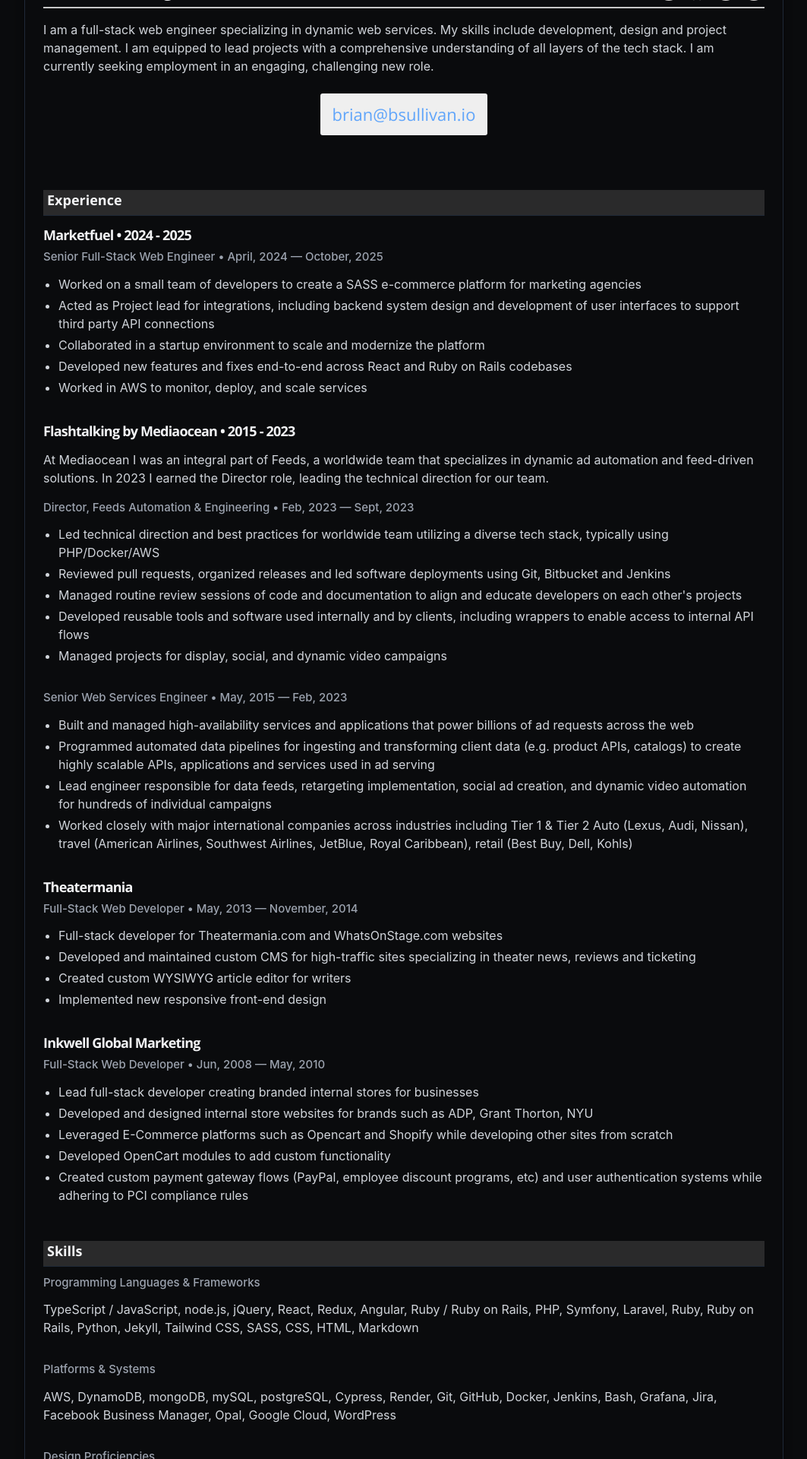
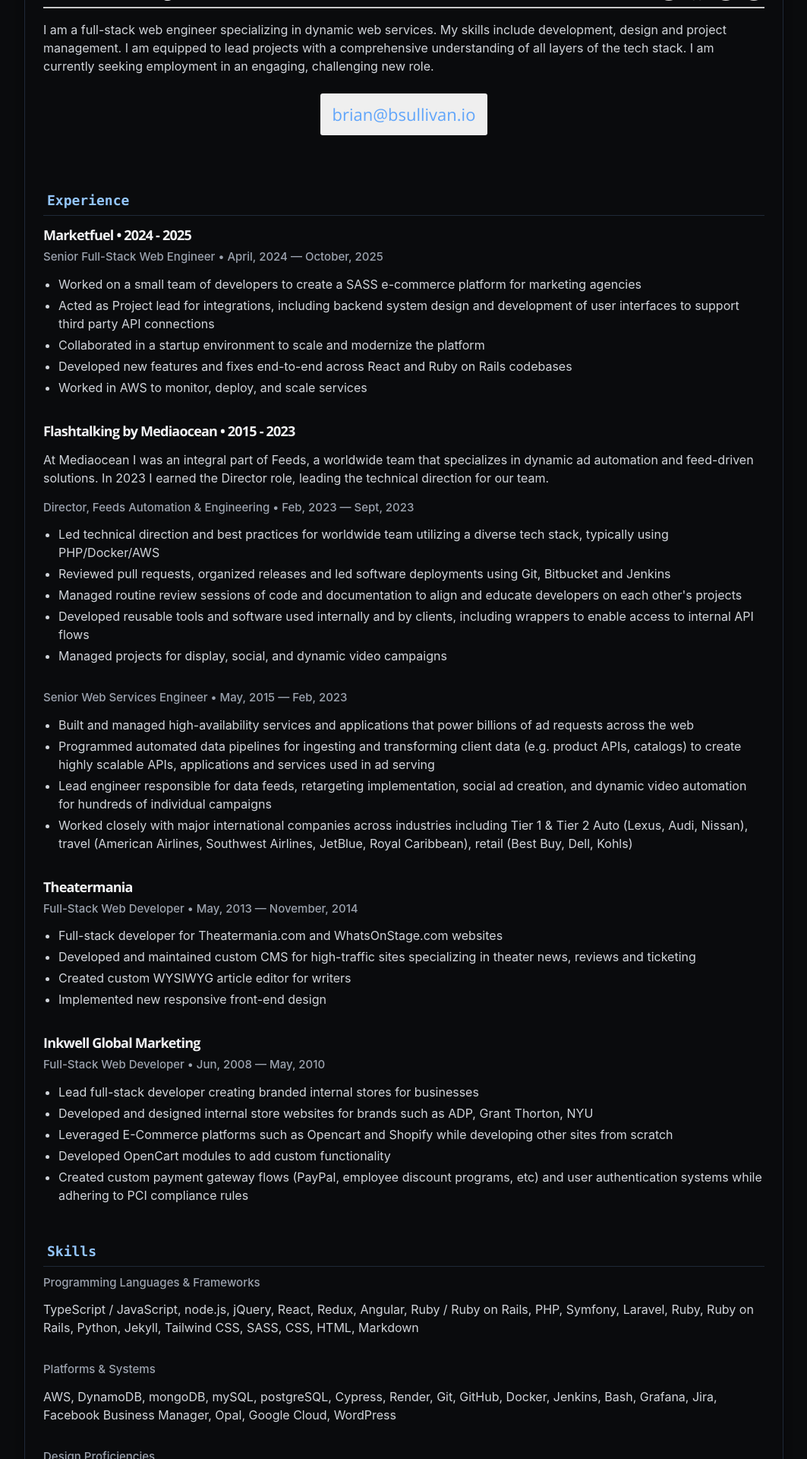
Before and after one commit to bsullivan-io/bsullivan.io, a Jekyll site: the page built from resume/index.html, in a window 1280 px wide. Shown: the part 363-2283 px from the top of the page at 76% size, without its empty margins (108-1171 px from the left). Built offline with Jekyll 4.4.1, drawn with Linux system fonts in a browser that asks for light colours.

Commit message:
fix header styling

```diff
--- a/_layouts/resume2.html
+++ b/_layouts/resume2.html
@@ -38,7 +38,19 @@
       .resume-content .page-header h1, .resume-content h2, .resume-content h3, .resume-content h4, .resume-content h5 { color: #f3f4f6; }
       .resume-content .resume-item-copy, .resume-content p, .resume-content li { color: #d1d5db; }
       .resume-content .section-header { margin: 24px 0 10px; padding: 0; border: 0; background: transparent; }
-      .resume-content .section-header h2 { margin: 0; font-size: 1.125rem; line-height: 1.5; font-weight: 700; color: #f3f4f6; border-bottom: 1px solid #1f2937; padding-bottom: 6px; text-transform: none; letter-spacing: normal; }
+      .resume-content .section-header h2 {
+        margin: 0;
+        font-size: 1.125rem;
+        line-height: 1.5;
+        font-weight: 700;
+        font-family: ui-monospace, SFMono-Regular, Menlo, Monaco, Consolas, "Liberation Mono", "Courier New", monospace;
+        color: #93c5fd; /* same as path '~/resume' */
+        border-bottom: 1px solid #1f2937;
+        padding-bottom: 6px;
+        text-transform: none;
+        letter-spacing: normal;
+        background: transparent;
+      }
       .resume-content .wrapper { background: transparent; }
       .resume-content .header-name { font-size: 2rem; line-height: 1.2; margin: 0 0 8px; color: #f9fafb; font-weight: 700; }
       .resume-content .resume-item-title { font-size: 1.125rem; line-height: 1.5; margin: 12px 0 4px; color: #f3f4f6; font-weight: 600; }
```
